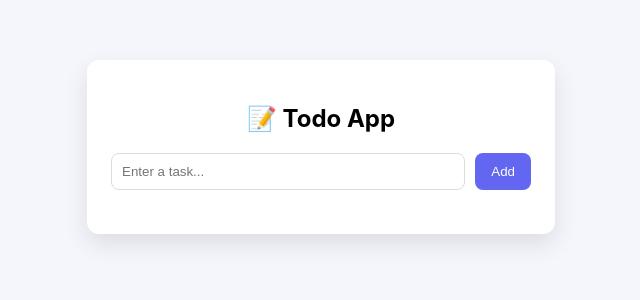
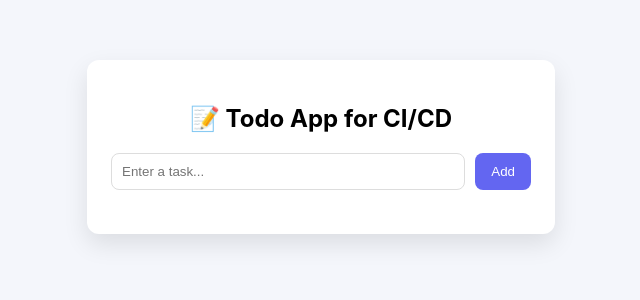
Before and after one commit to Chitropent/todoapp, a React (Create React App) app: page / in a window 1280 px wide. Shown: the top 300 px of the page, without its empty margins (319-959 px from the left). Built offline with nearby package versions, Linux system fonts and the light colour scheme.

Commit message:
Update TodoApp.jsx

```diff
--- a/src/todo/TodoApp.jsx
+++ b/src/todo/TodoApp.jsx
@@ -39,7 +39,7 @@ export default function TodoApp() {
 
   return (
     <div className="todo-container">
-      <h2>📝 Todo App</h2>
+      <h2>📝 Todo App for CI/CD</h2>
 
       <div className="input-row">
         <input
```
